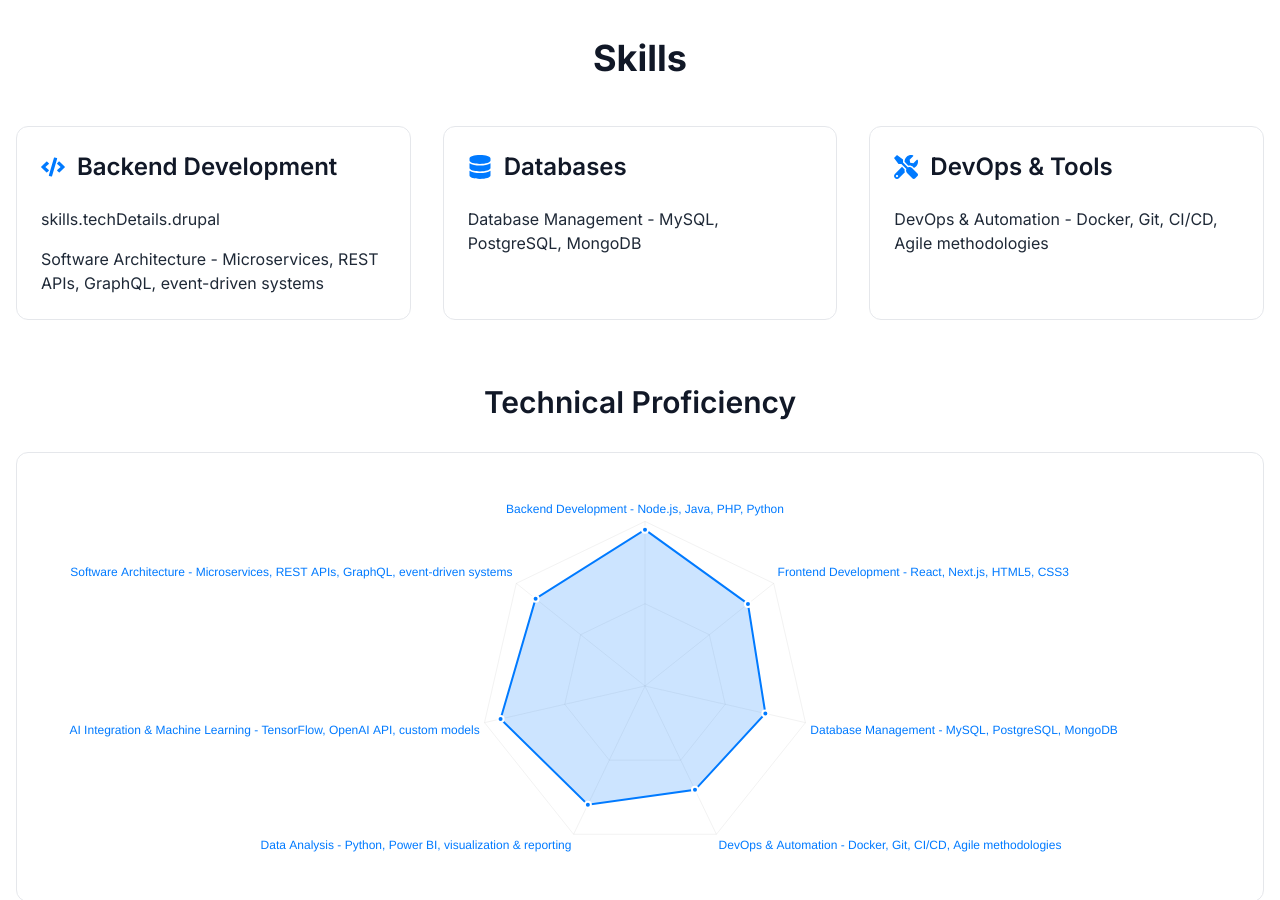
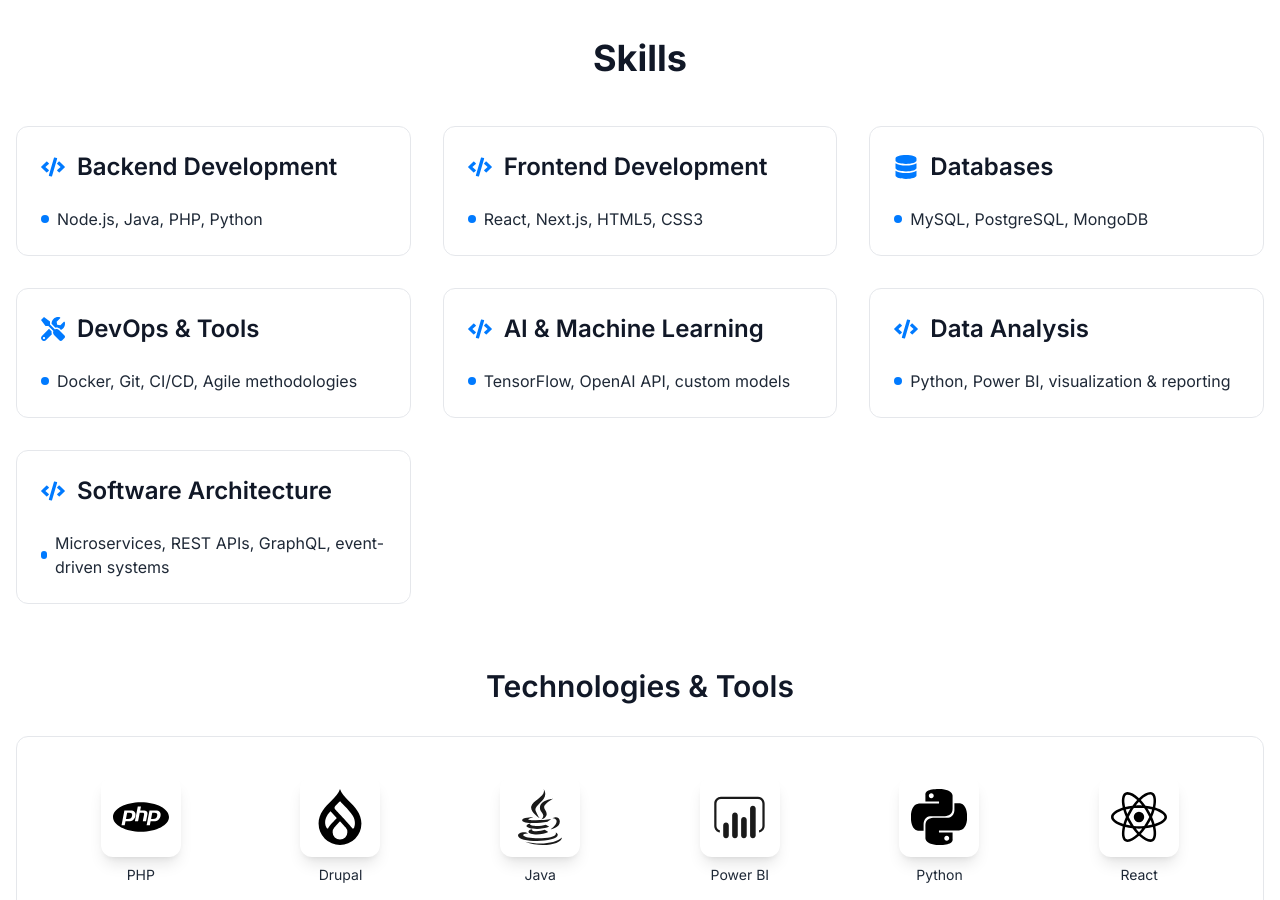
Before and after one commit to danielmoyamdz/Portfolio, a Next.js app: page /Portfolio/ in a window 1280 px wide. Shown: the part 1900-2800 px from the top of the page. Built offline with nearby package versions, Linux system fonts and the light colour scheme.

Commit message:
Improve visualitation

```diff
--- a/src/components/About.tsx
+++ b/src/components/About.tsx
@@ -13,7 +13,7 @@ export default function About() {
         delay={0.2}
         duration={0.8}
       >
-        <h2 className="text-4xl font-bold mb-8 text-center text-heading-light dark:text-heading-dark">
+        <h2 className="text-2xl sm:text-4xl font-bold mb-8 text-center text-heading-light dark:text-heading-dark">
           {t('about.title')}
         </h2>
       </AnimatedElement>
@@ -35,7 +35,7 @@ export default function About() {
           delay={0.6}
           duration={0.8}
         >
-          <div className="bg-card-light dark:bg-card-dark border border-border-light dark:border-border-dark shadow-card-light dark:shadow-card-dark p-6 rounded-xl mb-8">
+          <div className="bg-card-light dark:bg-card-dark border border-border-light dark:border-border-dark shadow-card-light dark:shadow-card-dark p-4 sm:p-6 rounded-xl mb-6 sm:mb-8">
             <h3 className="text-2xl font-semibold mb-4 text-heading-light dark:text-heading-dark">
               {t('about.experience.title')}
             </h3>
@@ -59,7 +59,7 @@ export default function About() {
           delay={0.8}
           duration={0.8}
         >
-          <div className="bg-card-light dark:bg-card-dark border border-border-light dark:border-border-dark shadow-card-light dark:shadow-card-dark p-6 rounded-xl">
+          <div className="bg-card-light dark:bg-card-dark border border-border-light dark:border-border-dark shadow-card-light dark:shadow-card-dark p-4 sm:p-6 rounded-xl">
             <h3 className="text-2xl font-semibold mb-4 text-heading-light dark:text-heading-dark">
               {t('about.education.title')}
             </h3>
@@ -74,7 +74,7 @@ export default function About() {
                 <h5 className="text-lg font-medium mb-2 text-heading-light dark:text-heading-dark">
                   {t('about.education.skillsTitle')}
                 </h5>
-                <div className="grid grid-cols-1 md:grid-cols-2 gap-3">
+                <div className="grid grid-cols-1 md:grid-cols-2 gap-4 sm:gap-3">
                   {(t('about.education.skills', { returnObjects: true }) as string[]).map((skill, index) => (
                     <div
                       key={index}
--- a/src/components/AnimatedElement.tsx
+++ b/src/components/AnimatedElement.tsx
@@ -137,7 +137,7 @@ export default function AnimatedElement({
     <motion.div
       initial="initial"
       whileInView="whileInView"
-      viewport={{ once: true, margin: "-50px" }}
+      viewport={{ once: true, margin: "0px" }}
       variants={variants}
       className={className}
     >
--- a/src/components/AnimatedSection.tsx
+++ b/src/components/AnimatedSection.tsx
@@ -124,7 +124,7 @@ export default function AnimatedSection({
     <motion.section
       initial="hidden"
       whileInView="visible"
-      viewport={{ once: true, margin: "-100px", amount: 0.3 }}
+      viewport={{ once: true, margin: "0px", amount: 0.2 }}
       variants={variants}
       className={className}
     >
--- a/src/components/Projects.tsx
+++ b/src/components/Projects.tsx
@@ -14,12 +14,12 @@ export default function Projects() {
         delay={0.2}
         duration={0.8}
       >
-        <h2 className="text-4xl font-bold mb-12 text-center text-heading-light dark:text-heading-dark">
+        <h2 className="text-2xl sm:text-4xl font-bold mb-8 sm:mb-12 text-center text-heading-light dark:text-heading-dark">
           {t('projects.title')}
         </h2>
       </AnimatedElement>
 
-      <div className="grid grid-cols-1 md:grid-cols-2 gap-8">
+      <div className="grid grid-cols-1 md:grid-cols-2 gap-6 sm:gap-8">
         <AnimatedElement
           animation="slideIn"
           direction="left"
--- a/src/components/Skills.tsx
+++ b/src/components/Skills.tsx
@@ -2,7 +2,6 @@
 
 import { useTranslation } from 'react-i18next';
 import { FaCode, FaDatabase, FaTools } from 'react-icons/fa';
-import TechRadar from './TechRadar';
 import TechLogos from './TechLogos';
 import TechTimeline from './TechTimeline';
 import Certifications from './Certifications';
@@ -17,40 +16,49 @@ export default function Skills() {
         {t('skills.title')}
       </h2>
 
-      <div className="grid grid-cols-1 md:grid-cols-3 gap-8 mb-16">
-        {[{
-          icon: <FaCode className="text-2xl text-primary mr-3" />, title: t('skills.backend'),
-          content: [t('skills.techDetails.drupal'), t('skills.techDetails.architecture')]
-        }, {
-          icon: <FaDatabase className="text-2xl text-primary mr-3" />, title: t('skills.databases'),
-          content: [t('skills.techDetails.databases')]
-        }, {
-          icon: <FaTools className="text-2xl text-primary mr-3" />, title: t('skills.tools'),
-          content: [t('skills.techDetails.devops')]
-        }].map((block, idx) => (
-          <div key={block.title} className="bg-card-light dark:bg-card-dark border border-border-light dark:border-border-dark p-6 rounded-xl relative overflow-hidden">
-            <div className="absolute inset-0 bg-gradient-to-r from-primary/20 to-secondary/20 opacity-0 hover:opacity-100 transition-opacity duration-300 pointer-events-none rounded-xl" />
+      <div className="grid grid-cols-1 md:grid-cols-2 lg:grid-cols-3 gap-8 mb-16">
+        {[
+          {
+            icon: <FaCode className="text-2xl text-primary mr-3" />, title: t('skills.backend'),
+            content: [t('skills.techDetails.backend')]
+          },
+          {
+            icon: <FaCode className="text-2xl text-primary mr-3" />, title: t('skills.frontend'),
+            content: [t('skills.techDetails.frontend')]
+          },
+          {
+            icon: <FaDatabase className="text-2xl text-primary mr-3" />, title: t('skills.databases'),
+            content: [t('skills.techDetails.databases')]
+          },
+          {
+            icon: <FaTools className="text-2xl text-primary mr-3" />, title: t('skills.tools'),
+            content: [t('skills.techDetails.devops')]
+          },
+          {
+            icon: <FaCode className="text-2xl text-primary mr-3" />, title: t('skills.ai'),
+            content: [t('skills.techDetails.ai')]
+          },
+          {
+            icon: <FaCode className="text-2xl text-primary mr-3" />, title: t('skills.data'),
+            content: [t('skills.techDetails.data')]
+          },
+          {
+            icon: <FaCode className="text-2xl text-primary mr-3" />, title: t('skills.architecture'),
+            content: [t('skills.techDetails.architecture')]
+          },
+        ].map((block, idx) => (
+          <div key={block.title} className="bg-card-light dark:bg-card-dark border border-border-light dark:border-border-dark p-6 rounded-xl relative overflow-hidden shadow-card-light dark:shadow-card-dark group hover:scale-[1.025] transition-transform duration-300">
+            <div className="absolute inset-0 bg-gradient-to-r from-primary/20 to-secondary/20 opacity-0 group-hover:opacity-100 transition-opacity duration-300 pointer-events-none rounded-xl" />
             <div className="relative z-10">
               <div className="flex items-center mb-6">{block.icon}
                 <h3 className="text-2xl font-semibold text-heading-light dark:text-heading-dark">{block.title}</h3>
               </div>
-              {block.content.map((txt, i) => <p key={i} className="text-text-light dark:text-text-dark mb-4 last:mb-0">{txt}</p>)}
+              <ul className="space-y-2">
+                {block.content.map((txt, i) => <li key={i} className="text-text-light dark:text-text-dark flex items-center gap-2"><span className="w-2 h-2 rounded-full bg-primary inline-block" />{txt}</li>)}
+              </ul>
             </div>
           </div>
         ))}
-      </div>
-
-      {/* Tech Radar Section */}
-      <div className="mb-16" id="technical-proficiency">
-        <h3 className="text-3xl font-semibold mb-8 text-center text-heading-light dark:text-heading-dark">
-          {t('skills.proficiencyChart')}
-        </h3>
-        <div className="bg-card-light dark:bg-card-dark border border-border-light dark:border-border-dark shadow-card-light dark:shadow-card-dark rounded-xl p-6 relative overflow-hidden">
-          <div className="absolute inset-0 bg-gradient-to-r from-primary/20 to-secondary/20 opacity-0 hover:opacity-100 transition-opacity duration-300 pointer-events-none rounded-xl" />
-          <div className="relative z-10">
-            <TechRadar />
-          </div>
-        </div>
       </div>
 
       {/* Tech Logos Section */}
--- a/src/components/TechRadar.tsx
+++ /dev/null
@@ -1,143 +0,0 @@
-'use client';
-
-import { useState, useEffect } from 'react';
-import {
-  Chart as ChartJS,
-  RadialLinearScale,
-  PointElement,
-  LineElement,
-  Filler,
-  Tooltip,
-  Legend
-} from 'chart.js';
-import { Radar } from 'react-chartjs-2';
-import { useTranslation } from 'react-i18next';
-
-ChartJS.register(
-  RadialLinearScale,
-  PointElement,
-  LineElement,
-  Filler,
-  Tooltip,
-  Legend
-);
-
-function useIsMobile() {
-  const [isMobile, setIsMobile] = useState(false);
-  useEffect(() => {
-    const check = () => setIsMobile(window.innerWidth < 640);
-    check();
-    window.addEventListener('resize', check);
-    return () => window.removeEventListener('resize', check);
-  }, []);
-  return isMobile;
-}
-
-export default function TechRadar() {
-  const { t } = useTranslation();
-  const isMobile = useIsMobile();
-
-  const labels = isMobile
-    ? [
-        t('skills.backend') || 'Backend',
-        t('skills.frontend') || 'Frontend',
-        t('skills.databases') || 'DB',
-        t('skills.tools') || 'DevOps',
-        t('skills.data') || 'Data',
-        t('skills.ai') || 'AI',
-        t('skills.architecture') || 'Arch',
-      ]
-    : [
-        t('skills.techDetails.backend'),
-        t('skills.techDetails.frontend'),
-        t('skills.techDetails.databases'),
-        t('skills.techDetails.devops'),
-        t('skills.techDetails.data'),
-        t('skills.techDetails.ai'),
-        t('skills.techDetails.architecture'),
-      ];
-
-  const data = {
-    labels,
-    datasets: [
-      {
-        label: t('skills.proficiency'),
-        data: [95, 80, 75, 70, 80, 90, 85],
-        backgroundColor: 'rgba(0, 122, 255, 0.2)',
-        borderColor: 'rgba(0, 122, 255, 1)',
-        borderWidth: 2,
-        pointBackgroundColor: 'rgba(0, 122, 255, 1)',
-        pointBorderColor: '#fff',
-        pointHoverBackgroundColor: '#fff',
-        pointHoverBorderColor: 'rgba(0, 122, 255, 1)',
-      },
-    ],
-  };
-
-  const options = {
-    scales: {
-      r: {
-        angleLines: {
-          display: true,
-          color: 'rgba(128, 128, 128, 0.1)',
-        },
-        grid: {
-          color: 'rgba(128, 128, 128, 0.1)',
-        },
-        pointLabels: {
-          font: {
-            size: isMobile ? 10 : 12,
-          },
-          color: 'var(--text-color)',
-        },
-        ticks: {
-          display: false,
-          maxTicksLimit: 5,
-        },
-        suggestedMin: 0,
-        suggestedMax: 100,
-      },
-    },
-    plugins: {
-      legend: {
-        display: false,
-      },
-      tooltip: {
-        backgroundColor: 'rgba(0, 0, 0, 0.8)',
-        titleFont: {
-          size: 14,
-        },
-        bodyFont: {
-          size: 12,
-        },
-        padding: 10,
-        callbacks: {
-          label: function(context: any) {
-            return `${context.parsed.r}% ${t('skills.mastery')}`;
-          }
-        }
-      },
-    },
-    maintainAspectRatio: false,
-  };
-
-  useEffect(() => {
-    const updateTextColor = () => {
-      const isDark = document.documentElement.classList.contains('dark');
-      options.scales.r.pointLabels.color = isDark ? '#FFFFFF' : '#1F2937';
-    };
-
-    updateTextColor();
-    window.addEventListener('theme-change', updateTextColor);
-
-    return () => {
-      window.removeEventListener('theme-change', updateTextColor);
-    };
-  }, []);
-
-  return (
-    <div className={`w-full ${isMobile ? 'h-[260px]' : 'h-[400px]'} p-2 sm:p-4`}>
-      <Radar data={data} options={options} />
-    </div>
-  );
-}
--- a/src/i18n/client.ts
+++ b/src/i18n/client.ts
@@ -108,14 +108,14 @@ if (!i18n.isInitialized) {
                 'C++ - Game development, performance-critical applications'
               ],
               techDetails: {
-                backend: 'Backend Development - Node.js, Java, PHP, Python',
-                frontend: 'Frontend Development - React, Next.js, HTML5, CSS3',
-                databases: 'Database Management - MySQL, PostgreSQL, MongoDB',
-                devops: 'DevOps & Automation - Docker, Git, CI/CD, Agile methodologies',
-                ai: 'AI Integration & Machine Learning - TensorFlow, OpenAI API, custom models',
-                data: 'Data Analysis - Python, Power BI, visualization & reporting',
-                architecture: 'Software Architecture - Microservices, REST APIs, GraphQL, event-driven systems',
-                bi: 'Business Intelligence - Power BI, reporting, business intelligence'
+                backend: 'Node.js, Java, PHP, Python',
+                frontend: 'React, Next.js, HTML5, CSS3',
+                databases: 'MySQL, PostgreSQL, MongoDB',
+                devops: 'Docker, Git, CI/CD, Agile methodologies',
+                ai: 'TensorFlow, OpenAI API, custom models',
+                data: 'Python, Power BI, visualization & reporting',
+                architecture: 'Microservices, REST APIs, GraphQL, event-driven systems',
+                bi: 'Power BI, reporting, business intelligence'
               }
             },
             projects: {
```
Also changed, not shown: 4 other files (tests, documents, lock files or other folders).
